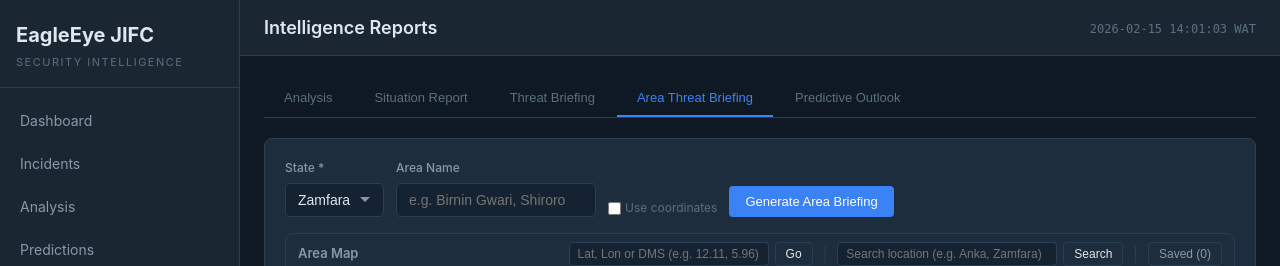
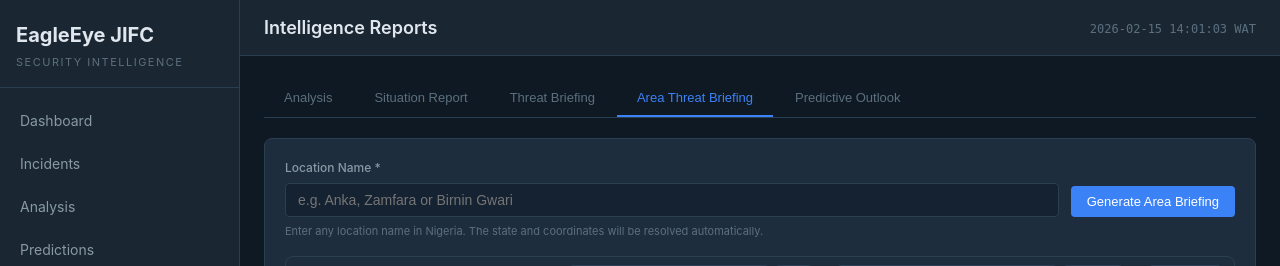
Before and after one commit to Abkr1/EagleEyeJIFC, a FastAPI app: page /reports in a window 1280 px wide, after a click on "Area Threat Briefing". Shown: the top 266 px of the page. Run offline with FastAPI, Linux system fonts and the light colour scheme; data that the repository does not hold is empty.

Commit message:
Simplify area briefing UI to single location name input
Replace separate State dropdown, Area Name field, and Use Coordinates
checkbox with one unified location search bar. Geocodes via Nominatim
and auto-extracts the state from the result for the API call.

Co-Authored-By: Claude Opus 4.6 <noreply@anthropic.com>

```diff
--- a/eagleeye/web/templates/base.html
+++ b/eagleeye/web/templates/base.html
@@ -69,7 +69,7 @@
 
     <script src="https://unpkg.com/leaflet@1.9.4/dist/leaflet.js"></script>
     <script src="https://cdn.jsdelivr.net/npm/chart.js@4.4.0/dist/chart.umd.min.js"></script>
-    <script src="/static/js/app.js?v=5"></script>
+    <script src="/static/js/app.js?v=6"></script>
     {% block scripts %}{% endblock %}
 </body>
 </html>
--- a/eagleeye/web/templates/reports.html
+++ b/eagleeye/web/templates/reports.html
@@ -168,43 +168,16 @@ Classification: RESTRICTED
     <div class="card">
         <div style="margin-bottom:16px">
             <div style="display:flex;gap:12px;align-items:end;flex-wrap:wrap">
-                <div class="form-group" style="margin-bottom:0">
-                    <label class="form-label">State *</label>
-                    <select class="form-control" id="areaState" required>
-                        <option>Zamfara</option><option>Kaduna</option><option>Katsina</option>
-                        <option>Sokoto</option><option>Niger</option><option>Kebbi</option>
-                    </select>
-                </div>
-                <div class="form-group" style="margin-bottom:0">
-                    <label class="form-label">Area Name</label>
-                    <input type="text" class="form-control" id="areaName"
-                        placeholder="e.g. Birnin Gwari, Shiroro" style="width:200px">
-                </div>
-                <div class="form-group" style="margin-bottom:0">
-                    <label style="display:flex;gap:4px;align-items:center;cursor:pointer;font-size:12px;color:var(--text-muted)">
-                        <input type="checkbox" id="showCoords" onchange="toggleCoordInputs()"> Use coordinates
-                    </label>
+                <div class="form-group" style="margin-bottom:0;flex:1;min-width:250px">
+                    <label class="form-label">Location Name *</label>
+                    <input type="text" class="form-control" id="areaLocationName"
+                        placeholder="e.g. Anka, Zamfara or Birnin Gwari" style="font-size:14px"
+                        onkeydown="if(event.key==='Enter'){event.preventDefault();generateAreaBriefing()}">
                 </div>
                 <button class="btn btn-primary" onclick="generateAreaBriefing()">Generate Area Briefing</button>
             </div>
-
-            <!-- Coordinate inputs (hidden by default) -->
-            <div id="coordInputs" style="display:none;margin-top:12px">
-                <div style="display:flex;gap:12px;align-items:end">
-                    <div class="form-group" style="margin-bottom:0">
-                        <label class="form-label">Latitude</label>
-                        <input type="number" step="0.0001" class="form-control" id="areaLat"
-                            placeholder="e.g. 10.2345" style="width:140px">
-                    </div>
-                    <div class="form-group" style="margin-bottom:0">
-                        <label class="form-label">Longitude</label>
-                        <input type="number" step="0.0001" class="form-control" id="areaLon"
-                            placeholder="e.g. 6.5123" style="width:140px">
-                    </div>
-                </div>
-                <div style="font-size:11px;color:var(--text-muted);margin-top:4px">
-                    Enter coordinates to analyze a specific point. Area name is optional with coordinates.
-                </div>
+            <div style="font-size:11px;color:var(--text-muted);margin-top:6px">
+                Enter any location name in Nigeria. The state and coordinates will be resolved automatically.
             </div>
         </div>
 
@@ -484,11 +457,6 @@ function toggleTemplateArea() {
 // --- Context file upload state (legacy) ---
 let uploadedContextTexts = [];
 
-function toggleCoordInputs() {
-    const show = document.getElementById('showCoords').checked;
-    document.getElementById('coordInputs').style.display = show ? 'block' : 'none';
-}
-
 // --- Saved template management ---
 async function loadSavedTemplate() {
     try {
@@ -643,52 +611,89 @@ async function generateBriefing() {
     renderReport('briefingOutput', data);
 }
 
+// Known states the API supports for incident data
+const _knownStates = ['zamfara','kaduna','katsina','sokoto','niger','kebbi'];
+
+function _extractStateFromAddress(displayName) {
+    // Nominatim display_name is comma-separated; state is usually 2nd or 3rd from end
+    const parts = displayName.split(',').map(s => s.trim().toLowerCase());
+    for (const part of parts) {
+        for (const st of _knownStates) {
+            if (part.includes(st)) return st.charAt(0).toUpperCase() + st.slice(1);
+        }
+        // Handle "Kaduna State" style
+        const stateMatch = part.replace(/\s+state$/i, '').trim();
+        if (_knownStates.includes(stateMatch)) return stateMatch.charAt(0).toUpperCase() + stateMatch.slice(1);
+    }
+    return null;
+}
+
 async function generateAreaBriefing() {
-    const state = document.getElementById('areaState').value;
-    const areaName = document.getElementById('areaName').value.trim();
-    const useCoords = document.getElementById('showCoords').checked;
-
-    const body = { state };
-
-    if (useCoords) {
-        const lat = parseFloat(document.getElementById('areaLat').value);
-        const lon = parseFloat(document.getElementById('areaLon').value);
-        if (isNaN(lat) || isNaN(lon)) {
+    const locationInput = document.getElementById('areaLocationName').value.trim();
+    if (!locationInput) {
         document.getElementById('areaBriefingOutput').innerHTML =
-                '<div style="padding:16px;color:var(--warning)">Please enter valid latitude and longitude.</div>';
+            '<div style="padding:16px;color:var(--warning)">Please enter a location name.</div>';
         return;
-        }
-        body.lat = lat;
-        body.lon = lon;
-        if (areaName) body.area_name = areaName;
-    } else {
-        if (!areaName) {
-            document.getElementById('areaBriefingOutput').innerHTML =
-                '<div style="padding:16px;color:var(--warning)">Please enter an area name or enable coordinate input.</div>';
-            return;
-        }
-        body.area_name = areaName;
     }
 
     document.getElementById('areaBriefingOutput').innerHTML =
-        '<div class="loading"><div class="spinner"></div> Fetching terrain data & generating briefing... This may take 15-30 seconds.</div>';
+        '<div class="loading"><div class="spinner"></div> Resolving location & generating briefing... This may take 15-30 seconds.</div>';
+
+    // Geocode the location name via Nominatim
+    let lat, lon, resolvedName, resolvedState;
+    try {
+        const query = locationInput.toLowerCase().includes('nigeria') ? locationInput : locationInput + ', Nigeria';
+        const url = `https://nominatim.openstreetmap.org/search?format=json&q=${encodeURIComponent(query)}&limit=1&addressdetails=1`;
+        const resp = await fetch(url);
+        const results = await resp.json();
+
+        if (!results.length) {
+            document.getElementById('areaBriefingOutput').innerHTML =
+                '<div style="padding:16px;color:var(--warning)">Location not found. Try a more specific name (e.g. "Anka, Zamfara").</div>';
+            return;
+        }
+
+        const r = results[0];
+        lat = parseFloat(r.lat);
+        lon = parseFloat(r.lon);
+        resolvedName = r.display_name.split(',').slice(0, 2).join(',').trim();
+
+        // Extract state from address details or display name
+        if (r.address && r.address.state) {
+            const raw = r.address.state.replace(/\s+state$/i, '').trim();
+            const lower = raw.toLowerCase();
+            resolvedState = _knownStates.includes(lower) ? raw.charAt(0).toUpperCase() + raw.slice(1).toLowerCase() : null;
+        }
+        if (!resolvedState) {
+            resolvedState = _extractStateFromAddress(r.display_name);
+        }
+    } catch (e) {
+        document.getElementById('areaBriefingOutput').innerHTML =
+            `<div style="padding:16px;color:var(--warning)">Geocoding failed: ${escHtml(e.message)}</div>`;
+        return;
+    }
+
+    // Default to closest known state if not resolved
+    const state = resolvedState || 'Zamfara';
+
+    const body = {
+        state: state,
+        area_name: resolvedName || locationInput,
+        lat: lat,
+        lon: lon,
+    };
 
     const data = await apiPost('/api/reports/threat-briefing/area', body);
     renderTerrainBriefing('areaBriefingOutput', data);
 
     // Fly map to the area
-    if (data && data.area_info && areaMapInstance) {
-        const lat = data.area_info.lat;
-        const lon = data.area_info.lon;
-        if (lat && lon) {
+    if (areaMapInstance && lat && lon) {
         areaMapInstance.flyTo([lat, lon], 11);
-            // Clear previous area markers
         if (window._areaMarker) areaMapInstance.removeLayer(window._areaMarker);
         window._areaMarker = L.marker([lat, lon])
             .addTo(areaMapInstance)
-                .bindPopup(`<b>${escHtml(data.area || 'Target Area')}</b><br>${escHtml(data.state || '')}<br>Lat: ${lat.toFixed(4)}, Lon: ${lon.toFixed(4)}`)
+            .bindPopup(`<b>${escHtml(data?.area || resolvedName || locationInput)}</b><br>${escHtml(state)}<br>Lat: ${lat.toFixed(4)}, Lon: ${lon.toFixed(4)}`)
             .openPopup();
-        }
     }
 }
 
```
Lines whose indentation alone changed are shown as unchanged.
